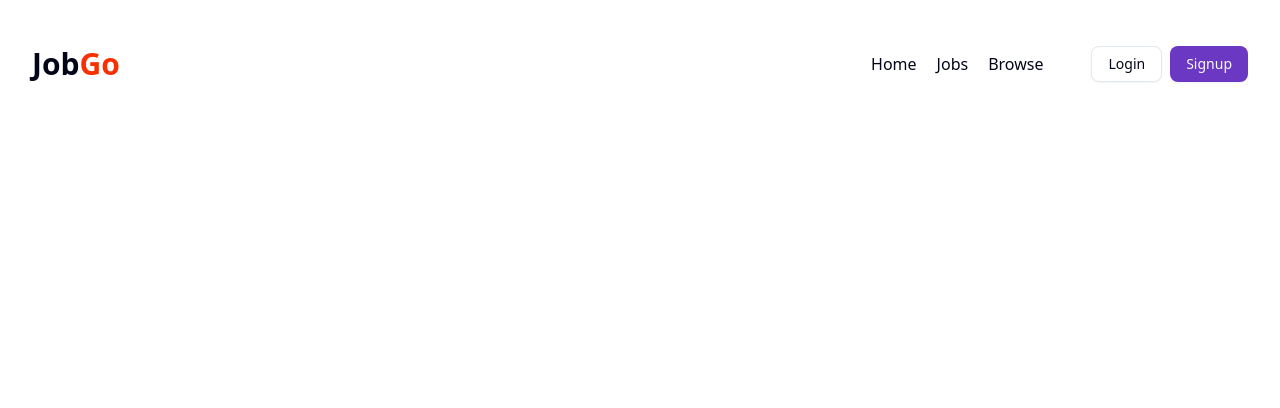
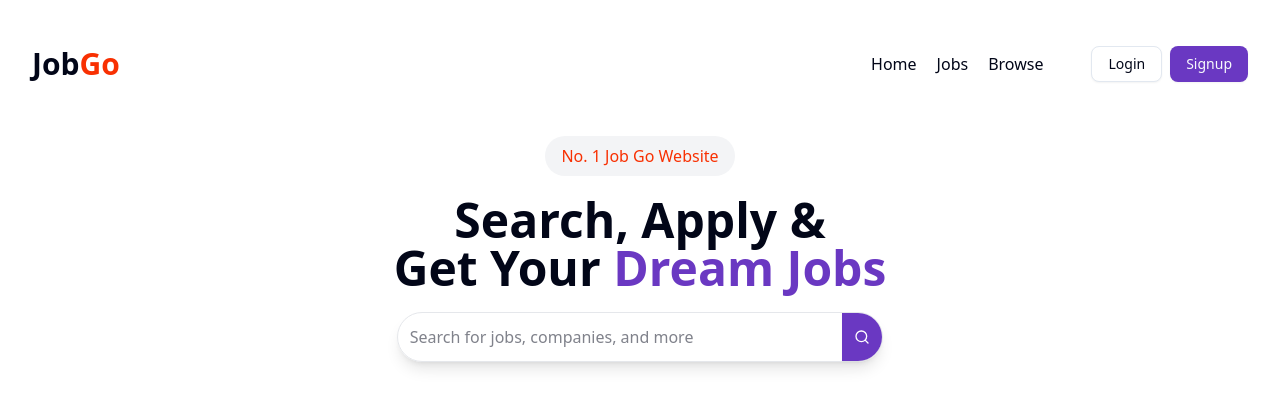
Before and after one commit to nguyendungnd204/jobgo-frontend, a React (Vite) app: page / in a window 1280 px wide. Shown: the top 408 px of the page. Built offline with nearby package versions, Linux system fonts and the light colour scheme; no server answers.

Commit message:
Search bar UI

```diff
--- /dev/null
+++ b/src/components/HeroSection.jsx
@@ -0,0 +1,26 @@
+import React from 'react'
+import { Button } from './ui/button'
+import { Search } from 'lucide-react'
+
+const HeroSection = () => {
+  return (
+    <div className='text-center'>
+        <div className='flex flex-col gap-5 my-10'>
+        <span className=' mx-auto px-4 py-2 rounded-full bg-gray-100 text-[#F83002] font-medium'>No. 1 Job Go Website</span>
+        <h1 className='text-5xl font-bold'>Search, Apply & <br /> Get Your <span className='text-[#6A38C2]'>Dream Jobs</span></h1>
+        <div className='flex w-[40%] shadow-lg border border-gray-200 pl-3 rounded-full items-center gap-4 mx-auto'>
+            <input
+            type='text'
+            placeholder='Search for jobs, companies, and more'
+            className='outline-none border-none w-full'
+            />
+            <Button className='rounded-r-full bg-[#6A38C2] text-white h-12 px-4'>
+                <Search className='h-5 w-5'/>
+            </Button>
+        </div>
+        </div>
+    </div>
+  )
+}
+
+export default HeroSection
--- a/src/components/Home.jsx
+++ b/src/components/Home.jsx
@@ -1,10 +1,15 @@
 import React from 'react'
 import Navbar from './shared/Navbar'
+import HeroSection from './HeroSection'
 
 const Home = () => {
   return (
     <div>
         <Navbar />
+        <HeroSection/>
+        {/* <CategoryCarousel/>
+        <LastestJobs/>
+        <Footer/> */}
     </div>
   )
 }
```
